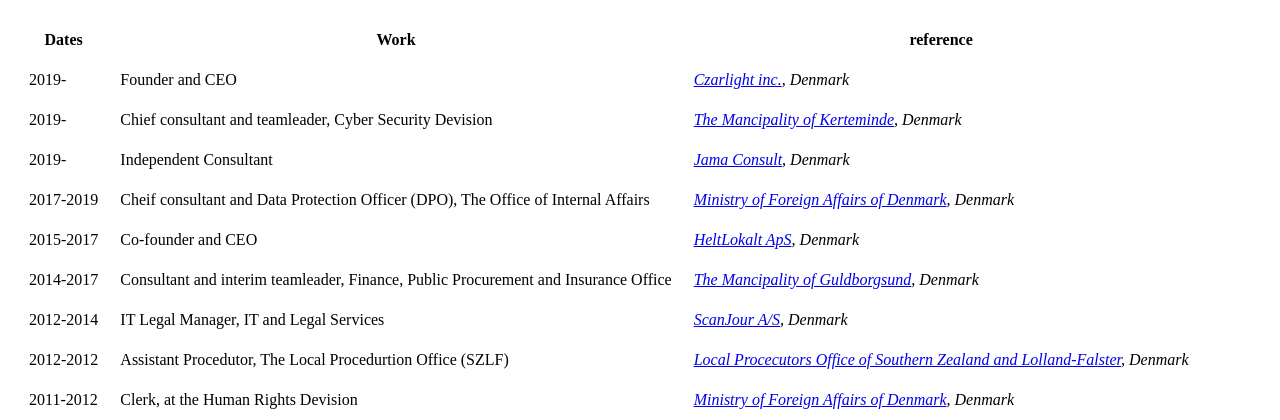
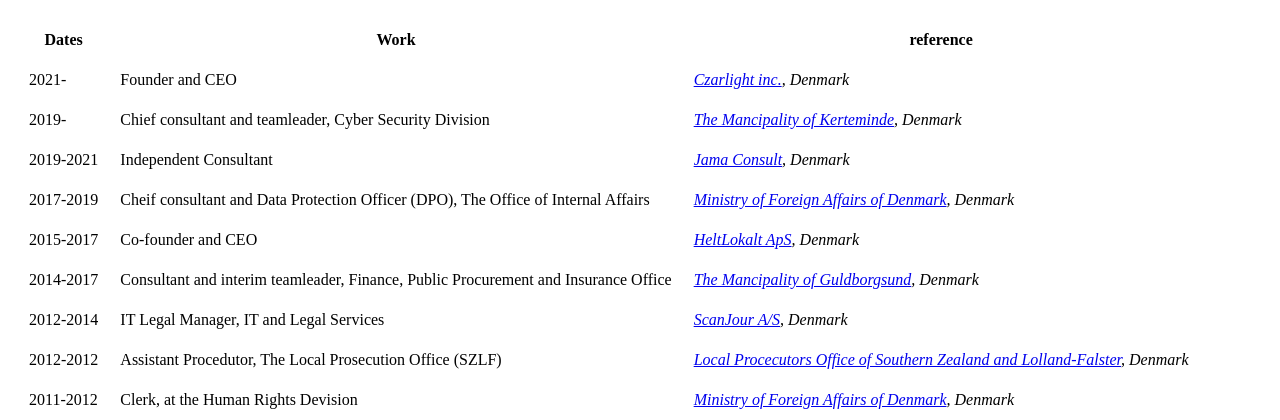
Before and after one commit to JQ485/CV, a plain HTML site: page index.html in a window 1280 px wide. Shown: the part 645-1065 px from the top of the page. Drawn offline with Linux system fonts and the light colour scheme.

Commit message:
Update index.html

```diff
--- a/index.html
+++ b/index.html
@@ -70,17 +70,17 @@
     </thead>
     <tbody>
       <tr>
-        <td>2019-</td>
+        <td>2021-</td>
         <td>Founder and CEO</td>
         <td><em><a target="_blank" href="Images/Czarlight_refart.png">Czarlight inc.</a>, Denmark</em></td>
       </tr>
       <tr>
         <td>2019-</td>
-        <td>Chief consultant and teamleader, Cyber Security Devision</td>
+        <td>Chief consultant and teamleader, Cyber Security Division</td>
         <td><em><a target="_blank" href="https://kerteminde.dk/">The Mancipality of Kerteminde</a>, Denmark</em></td>
       </tr>
       <tr>
-        <td>2019-</td>
+        <td>2019-2021</td>
         <td>Independent Consultant</td>
         <td><em><a target="_blank" href="https://jamac.dk/">Jama Consult</a>, Denmark</em></td>
       </tr>
@@ -106,7 +106,7 @@
       </tr>
       <tr>
         <td>2012-2012</td>
-        <td>Assistant Procedutor, The Local Procedurtion Office (SZLF)</td>
+        <td>Assistant Procedutor, The Local Prosecution Office (SZLF)</td>
         <td><em><a target="_blank" href="https://anklagemyndigheden.dk/da">Local Procecutors Office of Southern Zealand and Lolland-Falster</a>, Denmark</em></td>
       </tr>
       <tr>
```
